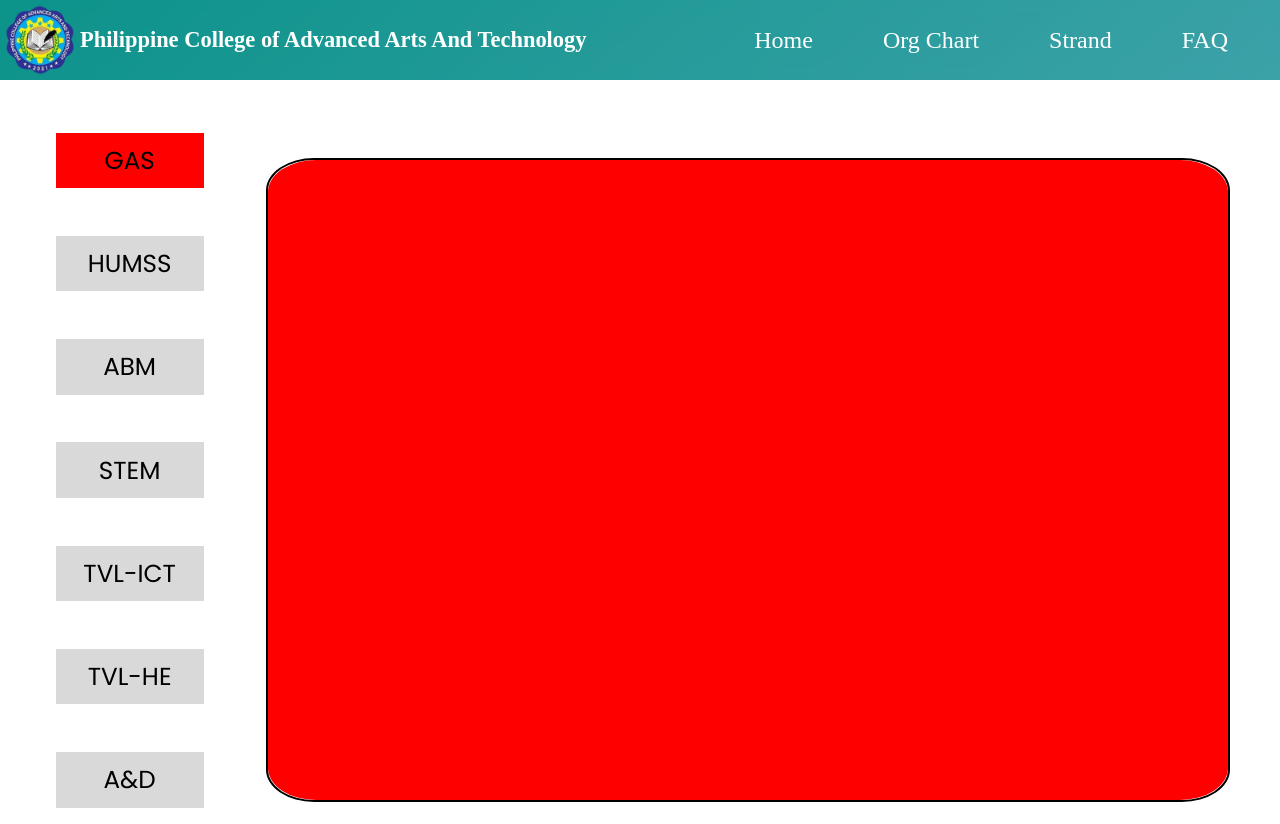
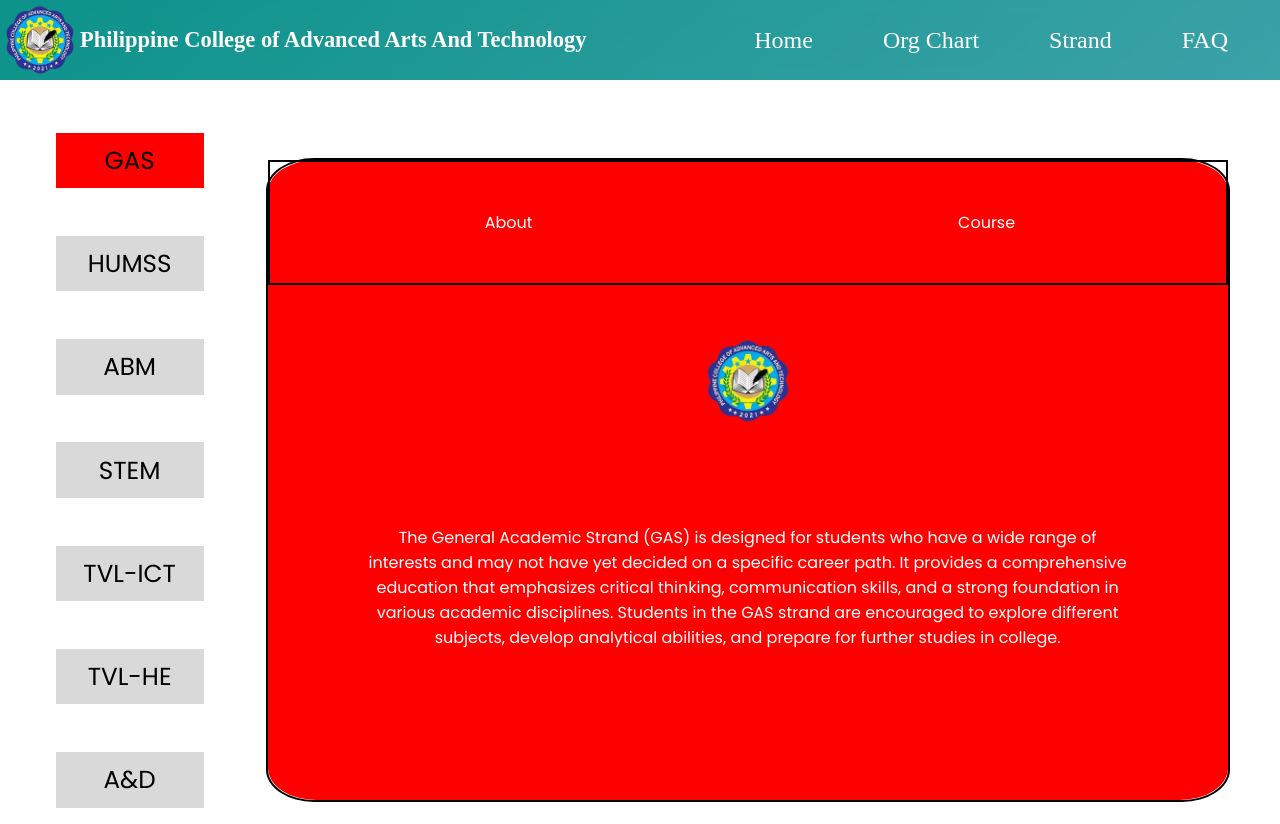
Before and after one commit to jhayr161616/capstonje--, a plain HTML site: page index.html in a window 1280 px wide. Shown: the top 824 px of the page. Drawn offline with Linux system fonts and the light colour scheme; a web font is replaced by a local one.

Commit message:
5 5 2024

```diff
--- a/index.html
+++ b/index.html
@@ -56,16 +56,52 @@
         <div id="infoAboutStrand">
             <div id = "gasInfo">
                 <nav>
-                    <li><a href=""></a></li>
-                    <li><a href=""></a></li>
+                    <li><a href="">About</a></li>
+                    <li><a href="">Course</a></li>
+
+                </nav>
+                <div id = "aboutGas">
+                    <img src="pcaatLogo.png">
+                    <p>The General Academic Strand (GAS) is designed for students who have a wide range of interests and may not have yet decided on a specific career path. It provides a comprehensive education that emphasizes critical thinking, communication skills, and a strong foundation in various academic disciplines. Students in the GAS strand are encouraged to explore different subjects, develop analytical abilities, and prepare for further studies in college.</p>
+                </div>
+            </div>
+            <div id = "humsInfo">
+                <nav>
+                    <li><a href="">About</a></li>
+                    <li><a href="">Course</a></li>
                 </nav>
             </div>
-            <div id = "humsInfo"></div>
-            <div id = "abmInfo"></div>
-            <div id = "stemInfo"></div>
-            <div id = "tvlictInfo"></div>
-            <div id = "tvlheInfo"></div>
-            <div id = "adInfo"></div>
+            <div id = "abmInfo">
+                <nav>
+                    <li><a href="">About</a></li>
+                    <li><a href="">Course</a></li>
+                </nav>
+            </div>
+            <div id = "stemInfo">
+                <nav>
+                    <li><a href="">About</a></li>
+                    <li><a href="">Course</a></li>
+                </nav>
+            </div>
+            <div id = "tvlictInfo">
+                <nav>
+                    <li><a href="">About</a></li>
+                    <li><a href="">Course</a></li>
+                </nav>
+            </div>
+
+            <div id = "tvlheInfo">
+                <nav>
+                    <li><a href="">About</a></li>
+                    <li><a href="">Course</a></li>
+                </nav>
+            </div>
+            <div id = "adInfo">
+                <nav>
+                    <li><a href="">About</a></li>
+                    <li><a href="">Course</a></li>
+                </nav>
+            </div>
 
         </div>
     </div>
--- a/style.css
+++ b/style.css
@@ -186,6 +186,8 @@ body {
 /* #strand *{
     border: 2px black solid;
 } */
+
+
 #strand #infoAboutStrand {
     border: 2px black solid;
     margin-left: 2%;
@@ -193,15 +195,55 @@ body {
     height: 80%;
     border-radius: 5%;
 }
+#infoAboutStrand nav{
+    display: flex;
+    justify-content: space-around;
+    border: 2px black solid;
 
 
+}
+
+#infoAboutStrand nav li{
+    display: flex;
+    flex-basis: 50%;
+}
+#infoAboutStrand nav li a{
+    text-decoration: none;
+    color: white;
+    display: flex;
+    flex-grow: 50;
+    justify-content: center;
+    flex-basis: 50%;
+    border-radius: 30px;
+    padding: 10%;
+
+
+}
+
+#infoAboutStrand nav li a:hover{
+    background-color: rgb(253, 62, 62);
+}
 
 #gasInfo {
     background-color: red;
     width: 100%;
     height: 100%;
     border-radius: 5%;
+}
 
+#gasInfo #aboutGas p{
+    color: white;
+    text-align: center;
+    margin: 10%;
+}
+#gasInfo #aboutGas img{
+    width: 10%;
+    margin-top: 5%
+}
+#gasInfo #aboutGas{
+    display: flex;
+    flex-direction: column;
+    align-items: center;
 }
 
 #humsInfo {
@@ -252,6 +294,7 @@ body {
 
 }
 
+
 #FAQ {
     height: 100dvh;
     width: 100%;
```
